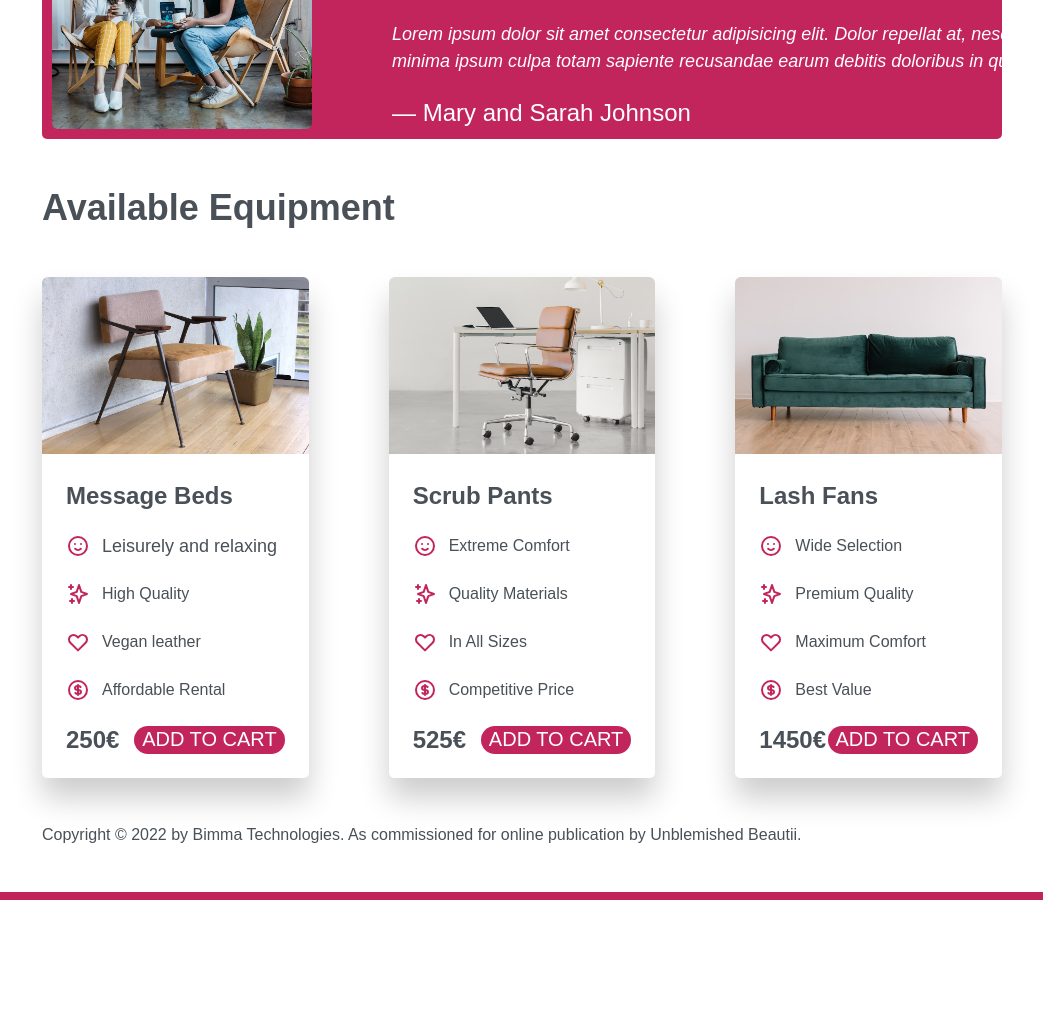
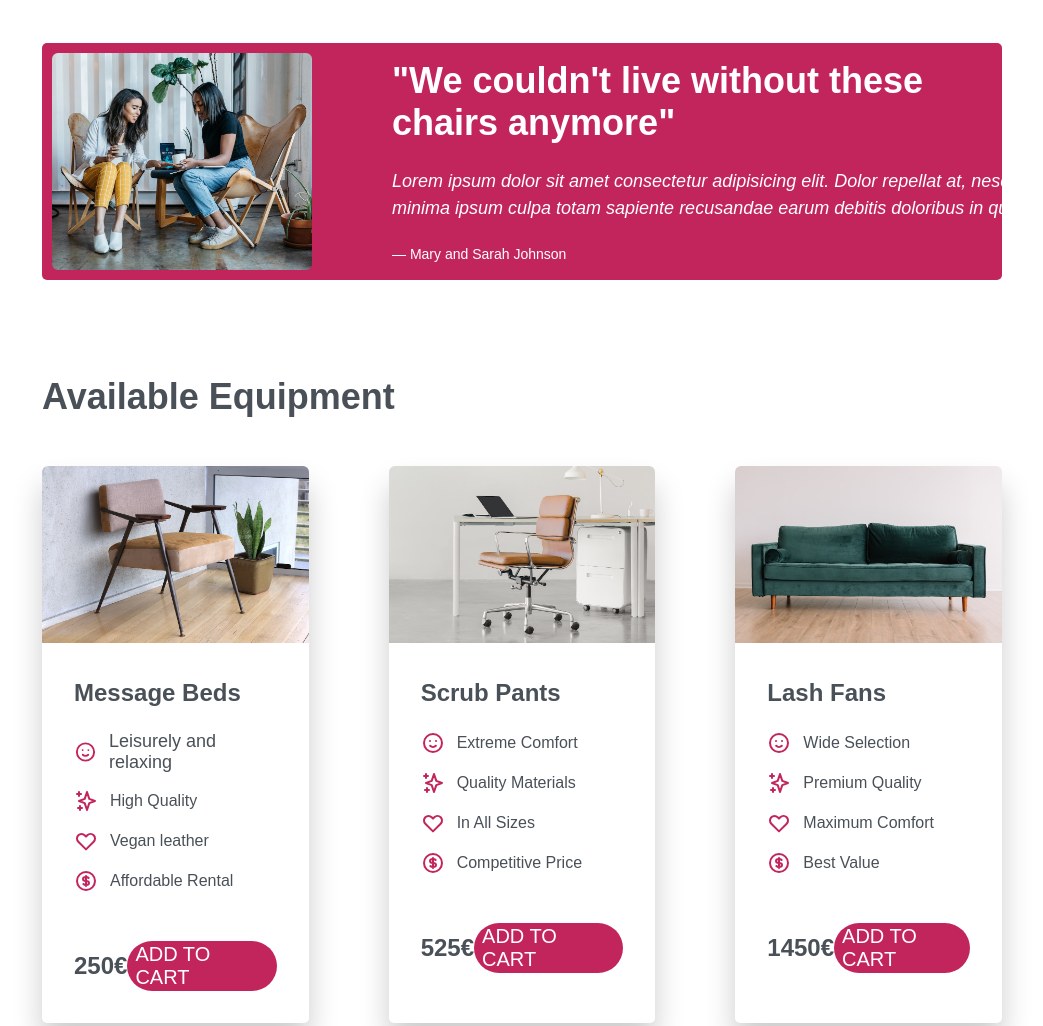
Before and after one commit to DannyBimma/web-design, a plain HTML site: page 05-web-design/index.html in a window 1280 px wide. Shown: the part 963-1989 px from the top of the page, without its empty margins (118-1161 px from the left). Before the commit the page ends 1863 px from the top, so only its background shows below. Drawn offline with Linux system fonts and the light colour scheme; a web font is replaced by a local one.

Commit message:
Visual Hierarchy
Some visual hierarchy applied in order to make the gist of this SPA easily and quickly apparent to visitors.

```diff
--- a/05-web-design/style.css
+++ b/05-web-design/style.css
@@ -31,7 +31,7 @@ body {
 
 header,
 section {
-  margin-bottom: 48px;
+  margin-bottom: 96px;
 }
 
 h2 {
@@ -59,7 +59,7 @@ header {
   display: grid;
   grid-template-columns: repeat(2, 1fr);
   column-gap: 80px;
-  margin-top: 48px;
+  margin-top: 64px;
 }
 
 .header-text-box {
@@ -71,7 +71,7 @@ header {
 
 h1 {
   /* 44 / 52 / 62 */
-  margin-bottom: 24px;
+  margin-bottom: 64px;
   font-size: 62px;
   line-height: 55px;
   letter-spacing: -1px;
@@ -130,7 +130,7 @@ img {
 .features-title {
   /* 20 / 30 / 36 */
   font-size: 20px;
-  margin-bottom: 16px;
+  margin-bottom: 8px;
 }
 
 .features-text {
@@ -167,6 +167,10 @@ img {
   margin-bottom: 24px;
 }
 
+.testimonial-author {
+  font-size: 14px;
+}
+
 /* CHAIRS */
 .chair {
   box-shadow: 0 20px 30px 0 rgba(0, 0, 0, 0.2);
@@ -179,7 +183,7 @@ img {
 }
 
 .chair-box {
-  padding: 24px;
+  padding: 32px;
 }
 
 h3 {
@@ -190,14 +194,14 @@ h3 {
 
 .chair-details {
   list-style: none;
-  margin-bottom: 24px;
+  margin-bottom: 48px;
 }
 
 .chair-details li {
   display: flex;
   align-items: center;
   gap: 12px;
-  margin-bottom: 24px;
+  margin-bottom: 16px;
 }
 
 .chair-details li:last-child {
@@ -209,6 +213,7 @@ h3 {
   font-size: 24px;
   display: flex;
   justify-content: space-between;
+  align-items: center;
 }
 
 footer {
```
